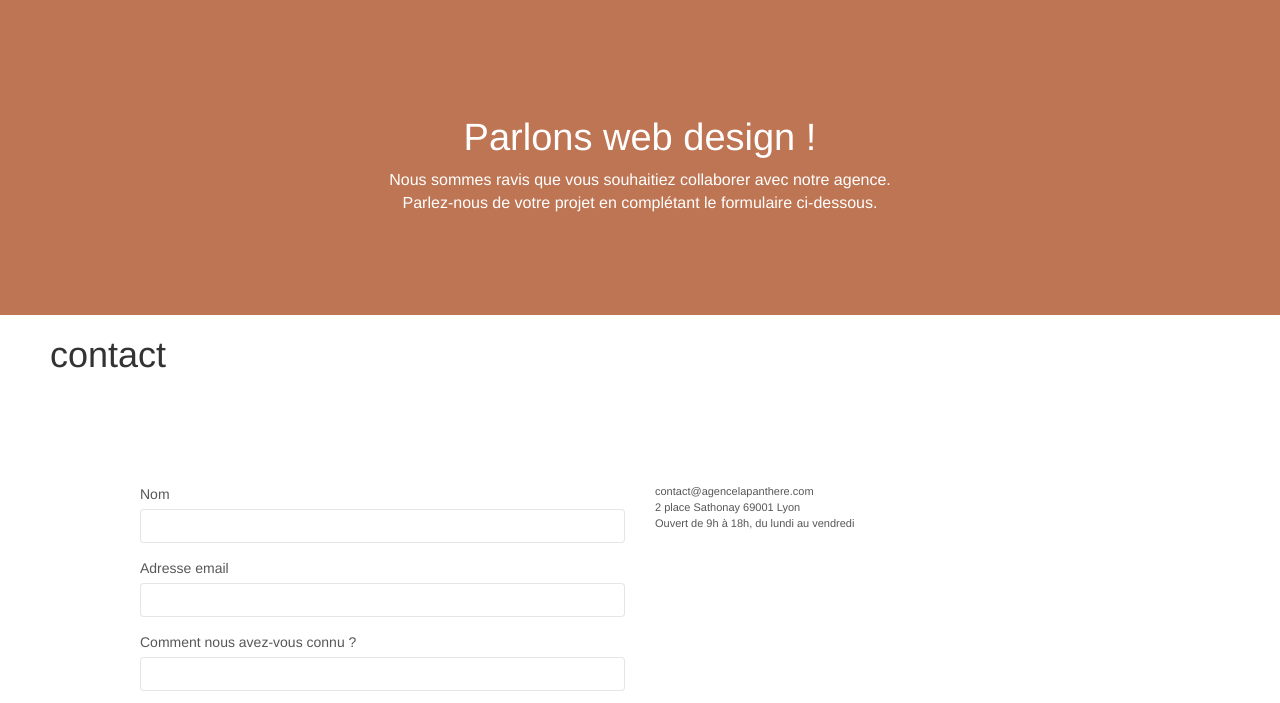
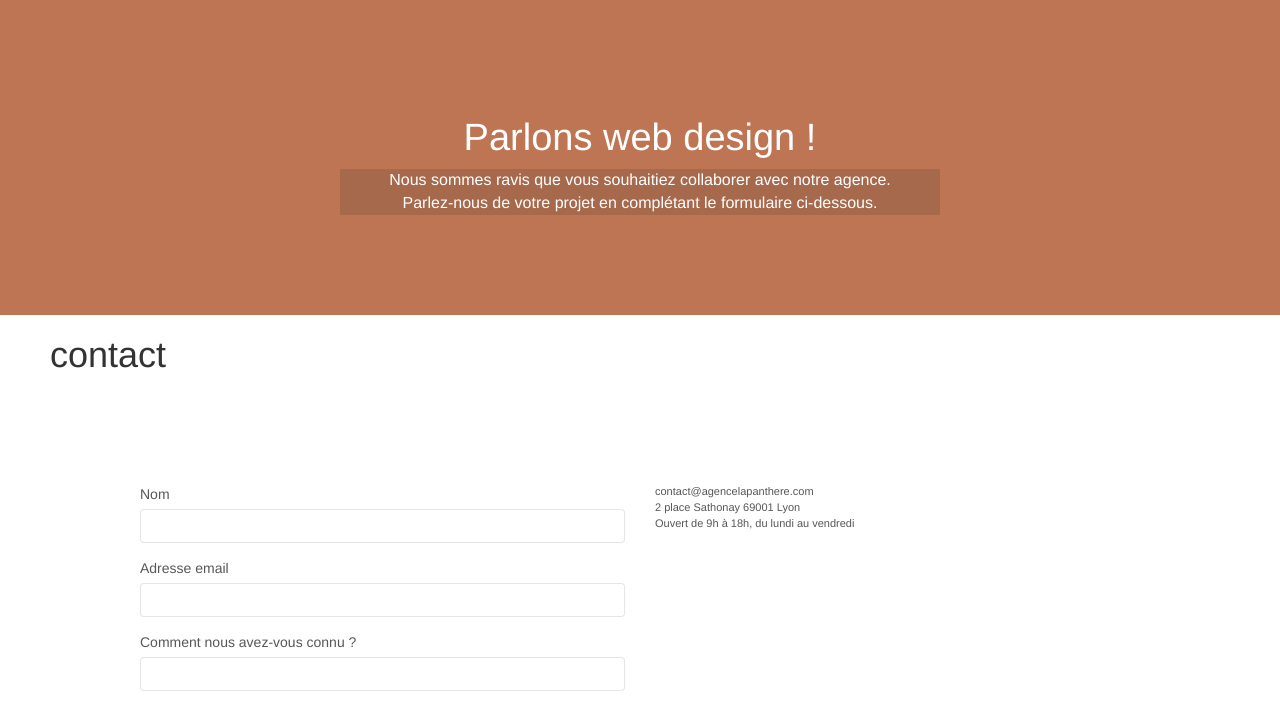
Before and after one commit to scarlette2/la-panthere-correction, a plain HTML site: page page2.html in a window 1280 px wide. Shown: the part 95-798 px from the top of the page. Drawn offline with Linux system fonts and the light colour scheme.

Commit message:
Add files via upload

```diff
--- a/page2.html
+++ b/page2.html
@@ -55,7 +55,7 @@
 				<h1 class="text-center hero-bloc-text tc-white">
 					Parlons web design !
 				</h1>
-				<p class="text-center mg-lg tc-white tight-width-whitespace">
+				<p class="text-center mg-lg tc-white tight-width-whitespace" id="ttt">
 					Nous sommes ravis que vous souhaitiez collaborer avec notre agence.<br>
 					Parlez-nous de votre projet en complétant le formulaire ci-dessous.
 				</p>
--- a/style.css
+++ b/style.css
@@ -5,6 +5,10 @@ body {
     overflow-x: hidden;
     -webkit-font-smoothing: antialiased;
     -moz-osx-font-smoothing: grayscale;
+}
+
+#ttt{
+    background-color: #a7694c;
 }
 
 .text-replace{
```
